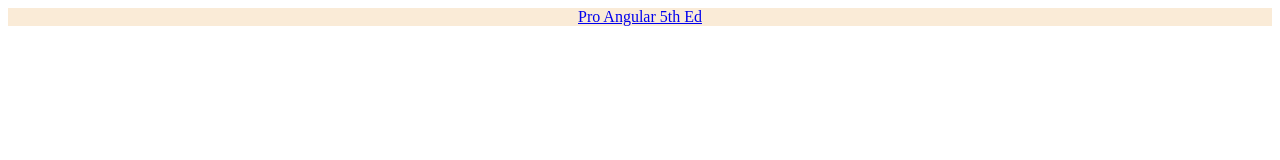
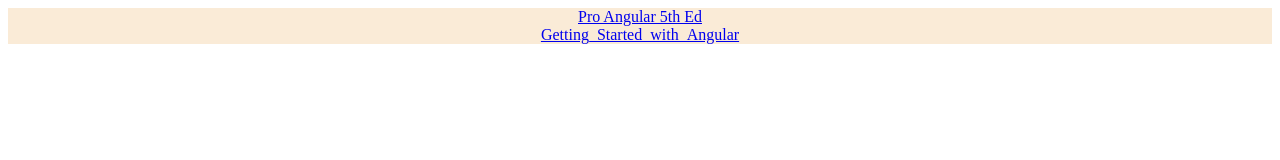
Before and after one commit to Deni007a/BOOK, a plain HTML site: page index.html in a window 1280 px wide. Drawn offline with Linux system fonts and the light colour scheme.

Commit message:
add book Getting_Started_with_Angular

```diff
--- a/index.html
+++ b/index.html
@@ -14,6 +14,10 @@
 <div>
     <a href="Pro Angular 5th Ed.pdf" target="_blank">Pro Angular 5th Ed</a>
 </div>
+<div>
+    <a href="Getting_Started_with_Angular" target="_blank">Getting_Started_with_Angular</a>
+</div>
+
 
 </body>
 </html>
```
Also changed, not shown: 1 other file.
